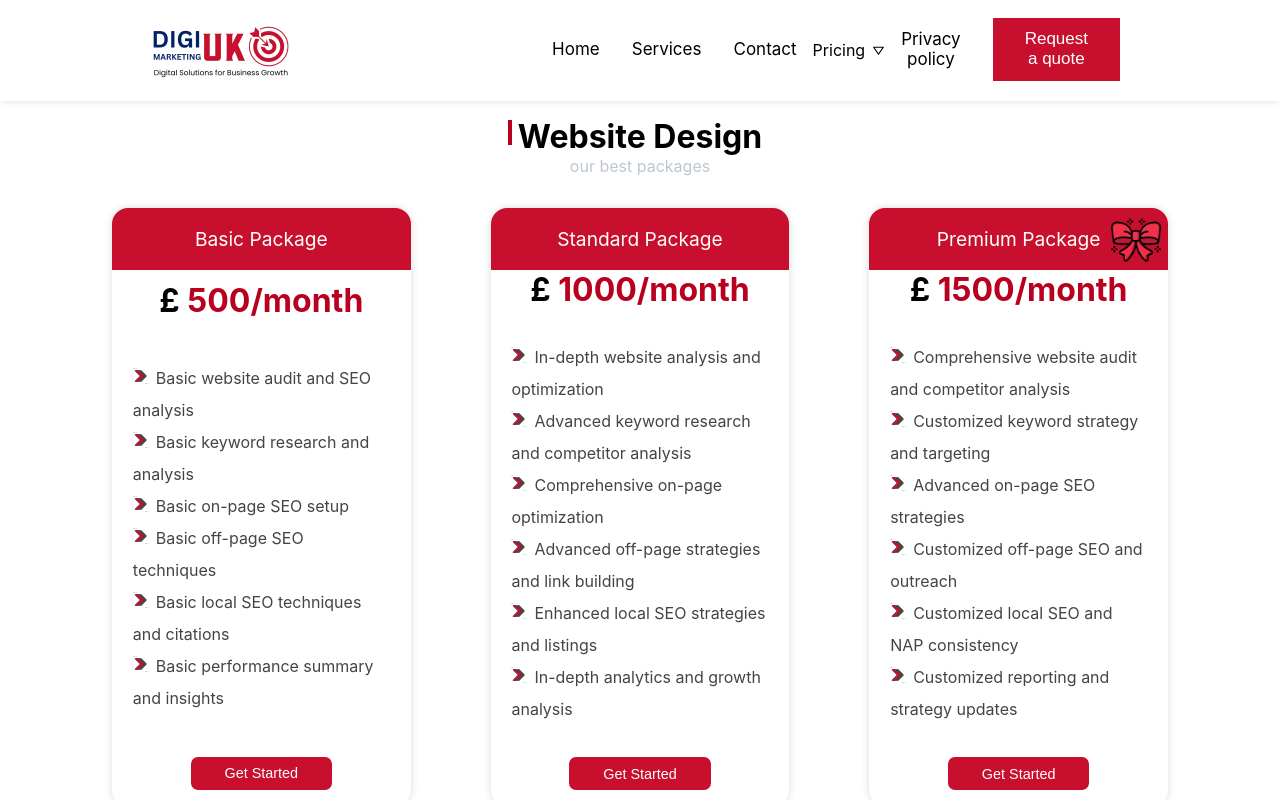
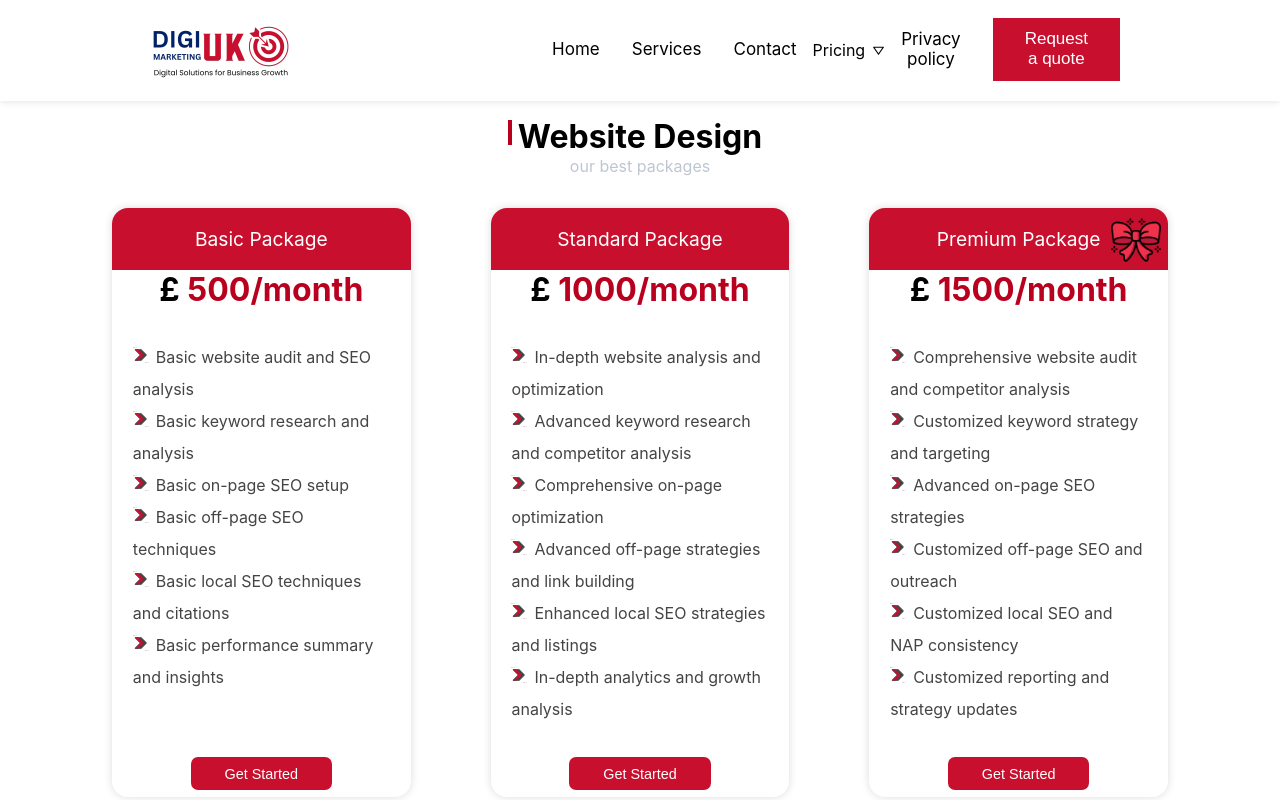
Before and after one commit to nitesh504/ukDigimarketing, a React (Create React App) app in the folder UK-Digital-Marketting/: page /seo in a window 1280 px wide. Shown: the top 800 px of the page. Built offline with nearby package versions, Linux system fonts and the light colour scheme.

Commit message:
styling of pricing

```diff
--- a/UK-Digital-Marketting/src/Components/pricing/pricing.css
+++ b/UK-Digital-Marketting/src/Components/pricing/pricing.css
@@ -36,24 +36,15 @@
     }
 }
 .Pricing-card {
-  /* background-color: #b9001f; */
-  /* height: 70vh; */
-  padding: 0 0 1rem;
+  position: relative;
+  padding: 0 0 2.5rem 0;
   box-shadow: 0 0 8px gainsboro;
   border-radius: 1rem;
   overflow: hidden;
   display: flex;
   flex-direction: column;
-  justify-content: space-between;
   align-items: center;
   position: relative;
-}
-.Pricing-card:hover {
-  box-shadow: 0 0 20px gainsboro;
-}
-.Pricing-card h1 span {
-  font-size: 2rem;
-  color: #b9001f;
 }
 .Pricing button {
   padding: 0.4rem 2rem;
@@ -65,6 +56,15 @@
   cursor: pointer;
   /* margin-top: 1rem; */
   font-size: 0.9rem;
+  position: absolute;
+  bottom: 7px;
+}
+.Pricing-card:hover {
+  box-shadow: 0 0 20px gainsboro;
+}
+.Pricing-card h1 span {
+  font-size: 2rem;
+  color: #b9001f;
 }
 .Pricing-card ul {
     line-height: 2rem;
```
Also changed, not shown: UK-Digital-Marketting/src/Components/pricing/pricing.jsx (+3 -4 lines).
